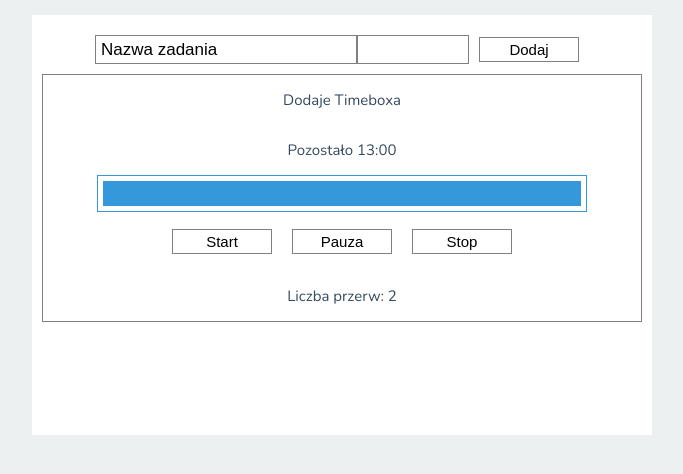
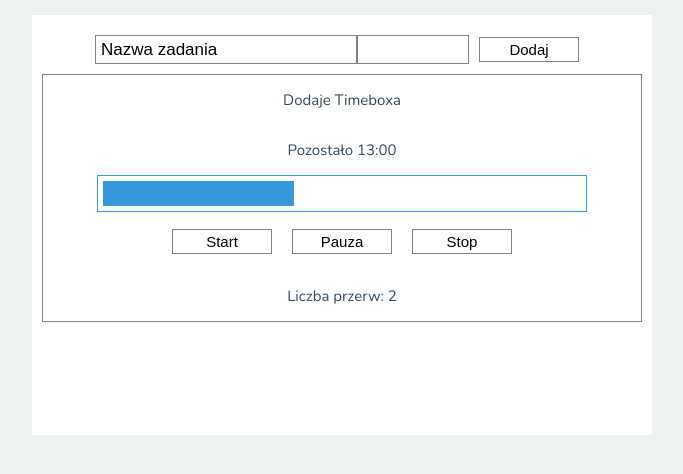
Before and after one commit to unpolaco/Personal-Organizer-App-, a React (Create React App) app: page / in a window 1280 px wide. Shown: the top 474 px of the page, without its empty margins (298-981 px from the left). Built offline with nearby package versions, Linux system fonts and the light colour scheme.

Commit message:
Create Clock component

```diff
--- /dev/null
+++ b/src/components/Clock.js
@@ -0,0 +1,30 @@
+import React from 'react'
+import styled from 'styled-components'
+
+export default function Clock() {
+  return (
+    <ClockWrapper>
+      <p>Pozostało 13:00</p>
+      <ProgressBar>
+        <ProgressIndicator></ProgressIndicator>
+      </ProgressBar>
+    </ClockWrapper>
+  )
+}
+const ClockWrapper = styled.div`
+  display: flex;
+  flex-direction: column;
+  align-items: center;
+  width: 100%;
+`
+const ProgressBar = styled.div`
+  border: 1px solid #3498db;
+  height: 25px;
+  width: 80%;
+  padding: 5px;
+`
+const ProgressIndicator = styled.div`
+  height: 25px;
+  width: 40%;
+  background-color: #3498db;
+`
--- a/src/components/Timebox.js
+++ b/src/components/Timebox.js
@@ -1,5 +1,7 @@
 import React from 'react'
 import styled from 'styled-components'
+import Clock from './Clock'
+
 
 class Timebox extends React.Component {
 
@@ -16,10 +18,7 @@ class Timebox extends React.Component {
         </TimeboxEditor>
         <TimeboxElement>
           <p>Dodaje Timeboxa</p>
-          <p>Pozostało 13:00</p>
-          <ProgressBar>
-            <ProgressIndicator></ProgressIndicator>
-          </ProgressBar>
+          <Clock />
           <ButtonWrapper>
             <Button>Start</Button>
             <Button>Pauza</Button>
@@ -90,15 +89,6 @@ const Button = styled.button`
     stroke: #3498db;
   }
 `
-const ProgressBar = styled.div`
-  border: 1px solid #3498db;
-  height: 25px;
-  width: 80%;
-  padding: 5px;
-`
-const ProgressIndicator = styled.div`
-height: 25px;
-background-color: #3498db;
-`
+
 
 export default Timebox;
```
